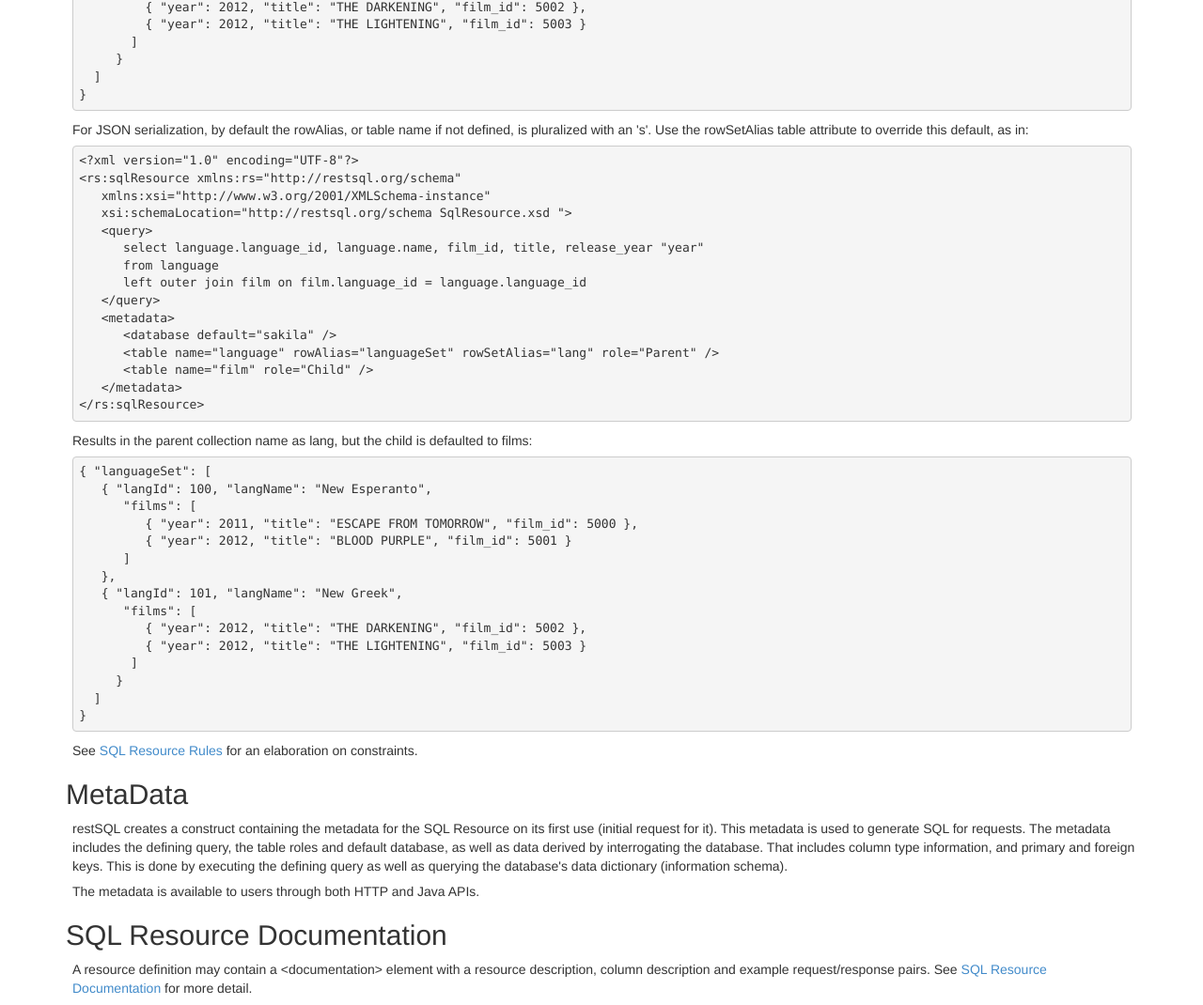
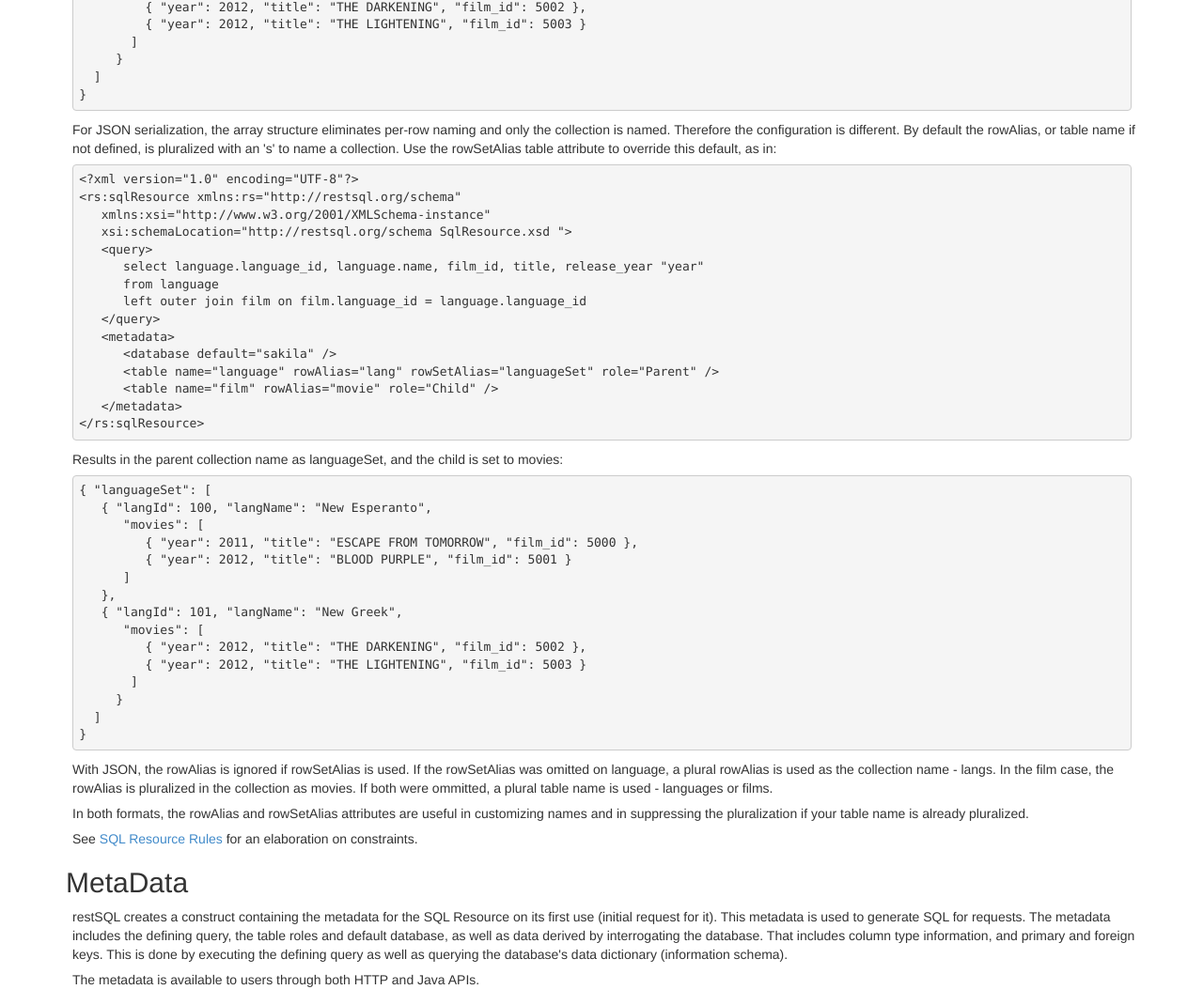
Before and after one commit to restsql/restsql-sdk, a plain HTML site: page WebContent/doc/Concepts.html in a window 1280 px wide. Shown: the part 4560-5630 px from the top of the page at 94% size. Drawn offline with Linux system fonts and the light colour scheme.

Commit message:
Fix rowAlias/rowSetAlias confusion

```diff
--- a/WebContent/doc/Concepts.html
+++ b/WebContent/doc/Concepts.html
@@ -306,7 +306,7 @@
 }
 </pre>
 
-		<p class="text">For JSON serialization, by default the rowAlias, or table name if not defined, is pluralized with an 's'. Use the rowSetAlias table attribute to override this default, as in:</p>
+		<p class="text">For JSON serialization, the array structure eliminates per-row naming and only the collection is named. Therefore the configuration is different. By default the rowAlias, or table name if not defined, is pluralized with an 's' to name a collection. Use the rowSetAlias table attribute to override this default, as in:</p>
 
 		<pre>
 &lt;?xml version="1.0" encoding="UTF-8"?&gt;
@@ -320,23 +320,23 @@
    &lt;/query&gt;
    &lt;metadata&gt;
       &lt;database default="sakila" /&gt;
-      &lt;table name="language" rowAlias="languageSet" rowSetAlias="lang" role="Parent" /&gt;
-      &lt;table name="film" role="Child" /&gt;
+      &lt;table name="language" rowAlias="lang" rowSetAlias="languageSet" role="Parent" /&gt;
+      &lt;table name="film" rowAlias="movie" role="Child" /&gt;
    &lt;/metadata&gt;
 &lt;/rs:sqlResource&gt;
 </pre>
 
-		<p class="text">Results in the parent collection name as lang, but the child is defaulted to films:</p>
+		<p class="text">Results in the parent collection name as languageSet, and the child is set to movies:</p>
 		<pre>
 { "languageSet": [
    { "langId": 100, "langName": "New Esperanto",
-      "films": [
+      "movies": [
          { "year": 2011, "title": "ESCAPE FROM TOMORROW", "film_id": 5000 },
          { "year": 2012, "title": "BLOOD PURPLE", "film_id": 5001 }
       ]
    },
    { "langId": 101, "langName": "New Greek",
-      "films": [
+      "movies": [
          { "year": 2012, "title": "THE DARKENING", "film_id": 5002 },
          { "year": 2012, "title": "THE LIGHTENING", "film_id": 5003 }
        ]
@@ -344,6 +344,8 @@
   ]
 }
 </pre>
+		<p class="text">With JSON, the rowAlias is ignored if rowSetAlias is used. If the rowSetAlias was omitted on language, a plural rowAlias is used as the collection name - langs. In the film case, the rowAlias is pluralized in the collection as movies. If both were ommitted, a plural table name is used - languages or films.</p>
+		<p class="text">In both formats, the rowAlias and rowSetAlias attributes are useful in customizing names and in suppressing the pluralization if your table name is already pluralized.</p>
 
 		<p class="text">
 			See <a href="SqlResourceRules.html">SQL Resource Rules</a> for an elaboration on constraints.
```
